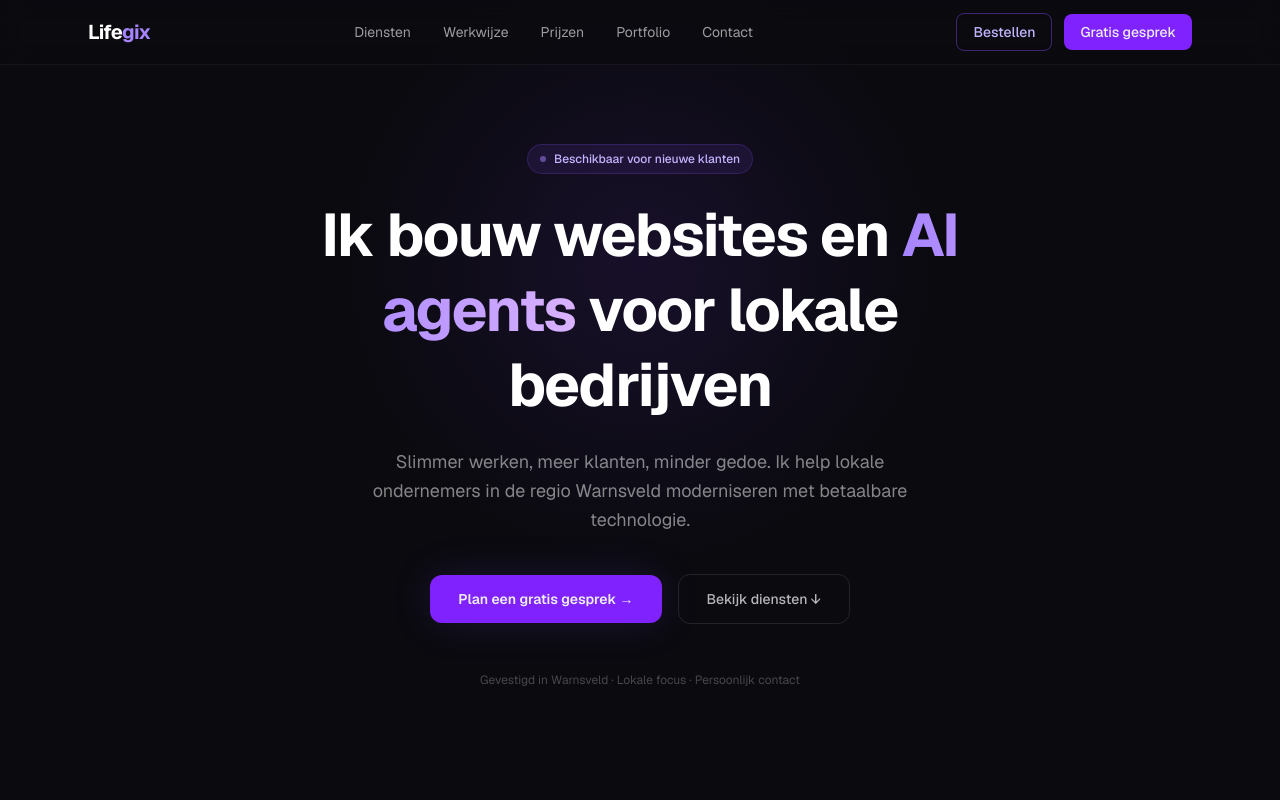
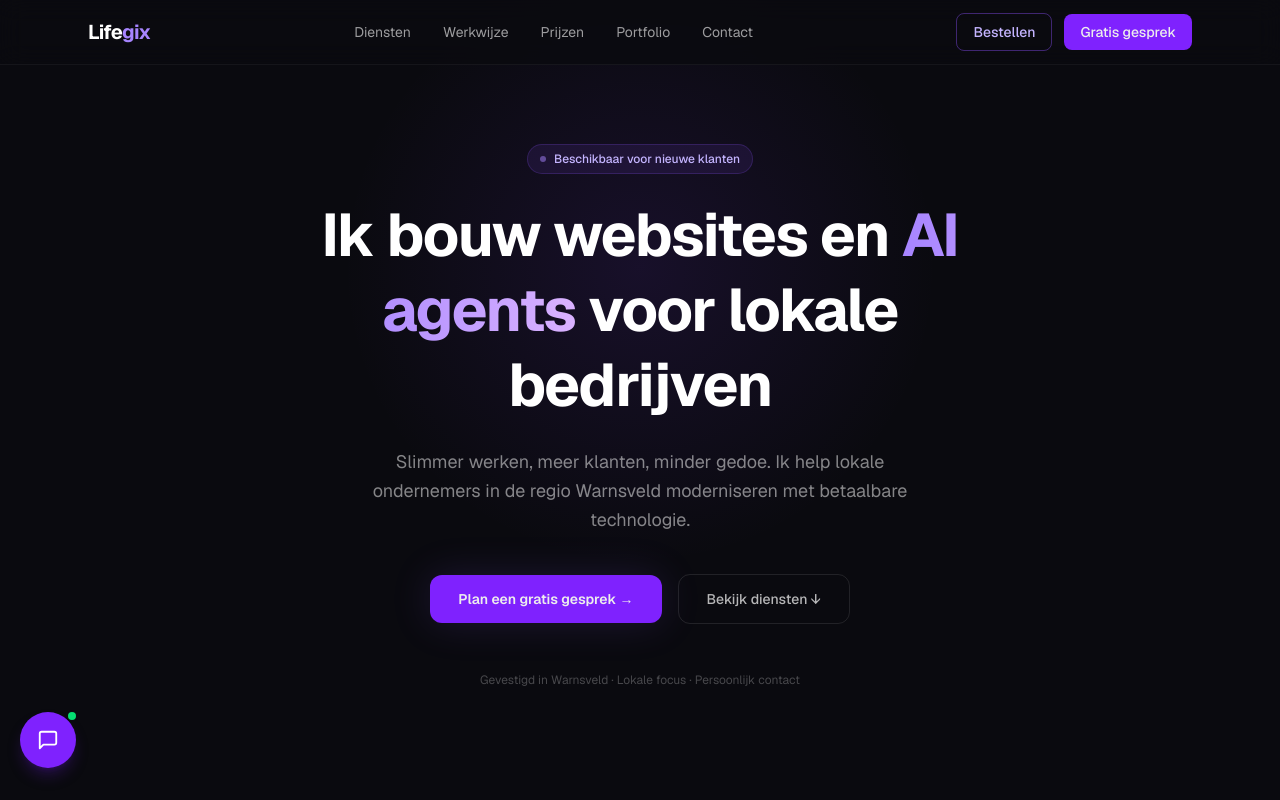
Before and after one commit to haniyemane16-wq/Lifegix-website, a Next.js app: page / in a window 1280 px wide. Shown: the top 800 px of the page. Built offline with nearby package versions, Linux system fonts and the light colour scheme.

Commit message:
auto: 2026-05-29 01:49 — src/app/page.tsx

```diff
--- a/src/app/page.tsx
+++ b/src/app/page.tsx
@@ -20,6 +20,7 @@ export default function Home() {
       <ContactSection />
       <Footer />
       <StickyContactBtn />
+      <ChatWidget />
     </main>
   );
 }
```
